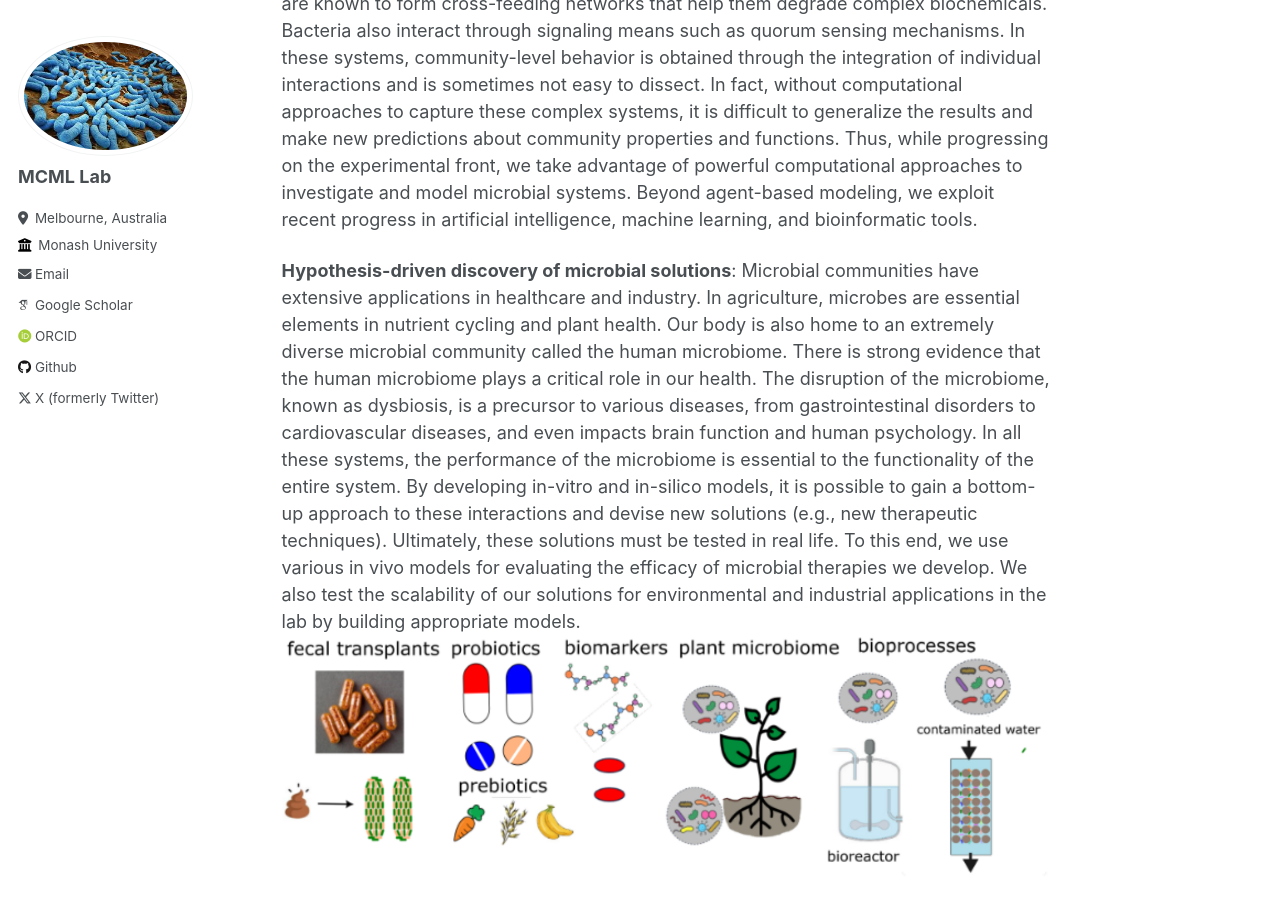
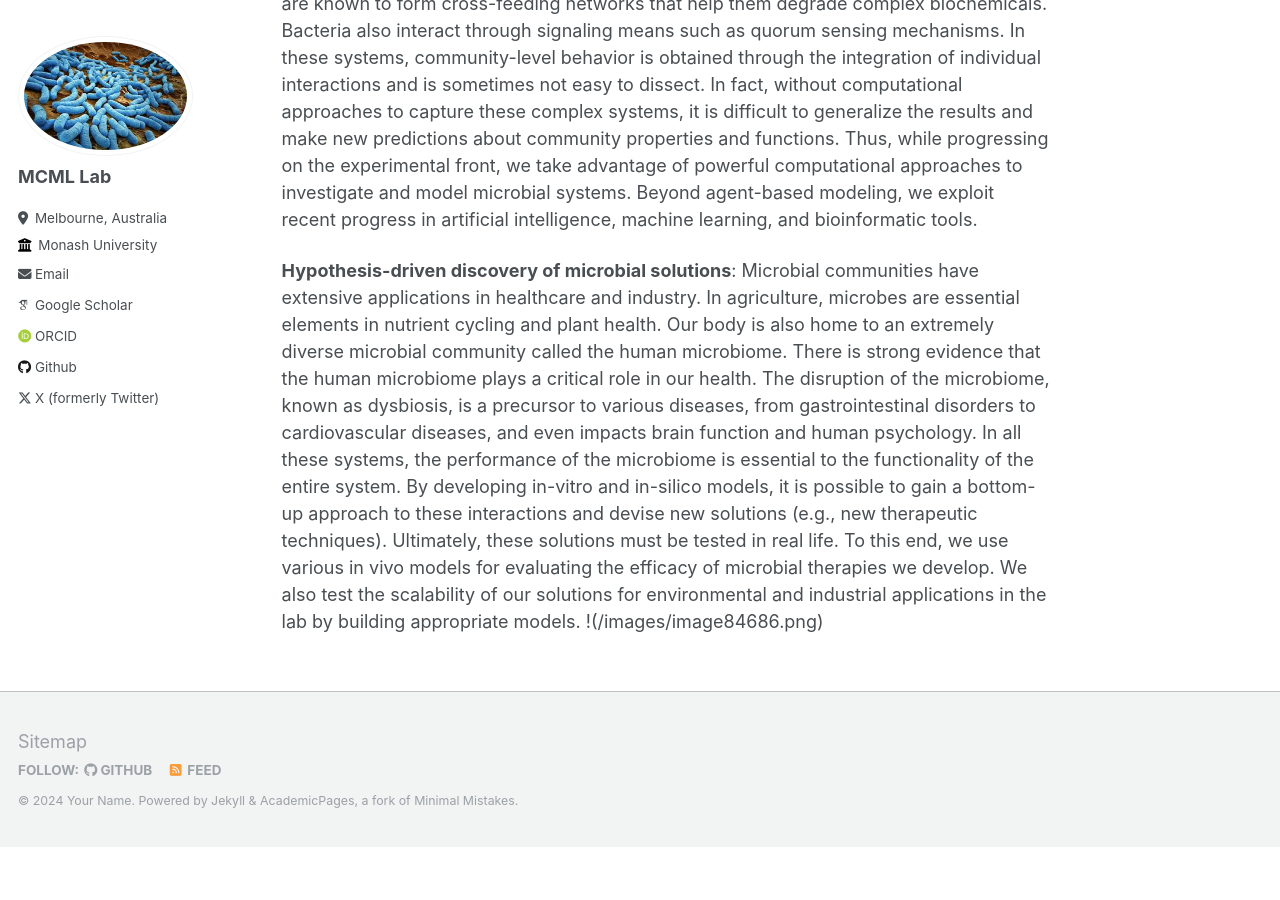
Before and after one commit to AminValiei/valieilab, a Jekyll site: the page built from _pages/about.md, in a window 1280 px wide and 900 px high, scrolled down 1082 px. Built offline with Jekyll 4.4.1, drawn with Linux system fonts in a browser that asks for light colours; some web fonts are replaced; after the commit the page ends 1929 px from its top, so only the background shows below that.

Commit message:
Update about.md

```diff
--- a/_pages/about.md
+++ b/_pages/about.md
@@ -14,7 +14,10 @@ The study of the microbial world, once shrouded in mystery, has been undergoing
 **Computational modeling**: In addition to experimental investigations, computational tools are crucial for comprehending microbial systems. An exceptional approach for deriving the emergent properties of complex systems (e.g., spatiotemporal community structures) from deterministic or stochastic rules governing agents (e.g., each bacteria) is agent-based modeling. Agent-based modeling is suitable for modeling microbial communities, as microbes have shown a variety of social behaviors. For example, in metabolism, microbes are known to form cross-feeding networks that help them degrade complex biochemicals. Bacteria also interact through signaling means such as quorum sensing mechanisms. In these systems, community-level behavior is obtained through the integration of individual interactions and is sometimes not easy to dissect. In fact, without computational approaches to capture these complex systems, it is difficult to generalize the results and make new predictions about community properties and functions. Thus, while progressing on the experimental front, we take advantage of powerful computational approaches to investigate and model microbial systems. Beyond agent-based modeling, we exploit recent progress in artificial intelligence, machine learning, and bioinformatic tools.
 
 **Hypothesis-driven discovery of microbial solutions**: Microbial communities have extensive applications in healthcare and industry. In agriculture, microbes are essential elements in nutrient cycling and plant health. Our body is also home to an extremely diverse microbial community called the human microbiome. There is strong evidence that the human microbiome plays a critical role in our health. The disruption of the microbiome, known as dysbiosis, is a precursor to various diseases, from gastrointestinal disorders to cardiovascular diseases, and even impacts brain function and human psychology. In all these systems, the performance of the microbiome is essential to the functionality of the entire system. By developing in-vitro and in-silico models, it is possible to gain a bottom-up approach to these interactions and devise new solutions (e.g., new therapeutic techniques). Ultimately, these solutions must be tested in real life. To this end, we use various in vivo models for evaluating the efficacy of microbial therapies we develop. We also test the scalability of our solutions for environmental and industrial applications in the lab by building appropriate models.
-![various application of microbiome modeling in healthcate and industry](/images/image84686.png)
+!(/images/image84686.png)
+
+
+
 
 
 
```
